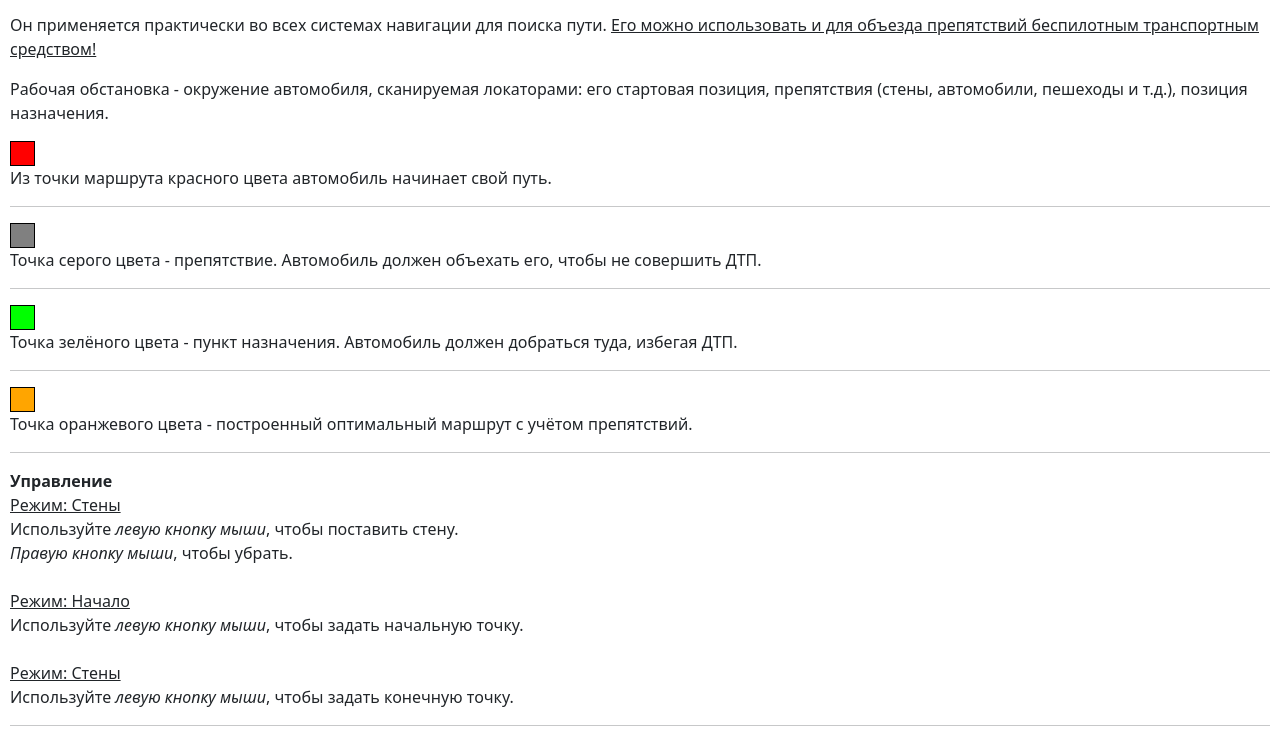
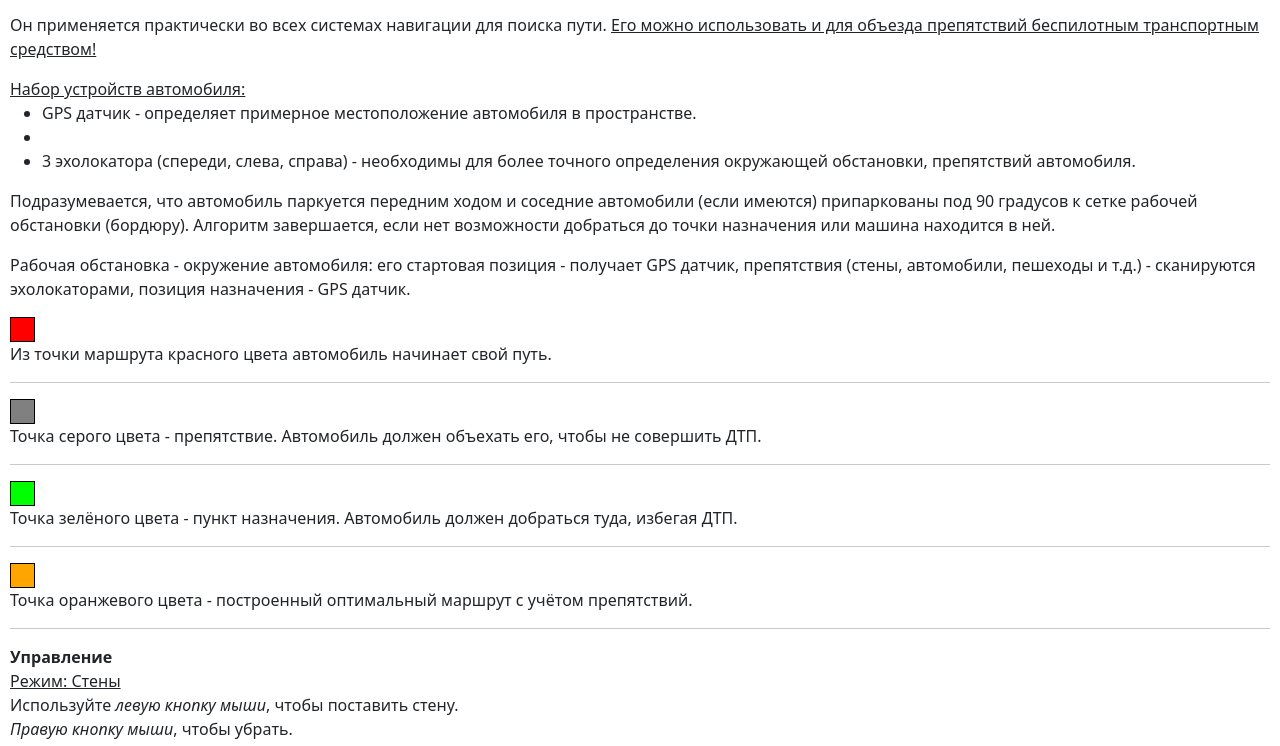
Before and after one commit to niromru/vved-spec, a plain HTML site: page index.html in a window 1280 px wide. Shown: the part 176-922 px from the top of the page. Drawn offline with Linux system fonts and the light colour scheme.

Commit message:
Update index.html

```diff
--- a/index.html
+++ b/index.html
@@ -64,10 +64,16 @@
 			<p>Введите размер стартовой обстановки:</p>
 			<input id="envX"></input> X <input id="envY"></input><button onclick="setEnv()">Задать</button>
 			<hr>
-			<h2>Прототип парковки автомобиля</h2>
+			<h2>Прототип автоматической парковки автомобиля</h2>
 			<p>Алгоритм работы программы основывается на алгоритме Дейкстры. Он используется для нахождения оптимального маршрута в графе.</p>
 			<p>Он применяется практически во всех системах навигации для поиска пути. <u>Его можно использовать и для объезда препятствий беспилотным транспортным средством!</u></p>
-			<p>Рабочая обстановка - окружение автомобиля, сканируемая локаторами: его стартовая позиция, препятствия (стены, автомобили, пешеходы и т.д.), позиция назначения.</p>
+			<u>Набор устройств автомобиля:</u>
+			<ul>
+				<li>GPS датчик - определяет примерное местоположение автомобиля в пространстве.<li>
+				<li>3 эхолокатора (спереди, слева, справа) - необходимы для более точного определения окружающей обстановки, препятствий автомобиля.</li>
+			</ul>
+			<p>Подразумевается, что автомобиль паркуется передним ходом и соседние автомобили (если имеются) припаркованы под 90 градусов к сетке рабочей обстановки (бордюру). Алгоритм завершается, если нет возможности добраться до точки назначения или машина находится в ней.</p>
+			<p>Рабочая обстановка - окружение автомобиля: его стартовая позиция - получает GPS датчик, препятствия (стены, автомобили, пешеходы и т.д.) - сканируются эхолокаторами, позиция назначения - GPS датчик.</p>
 			<div class="cell start" width="25px" height="25px"></div><p>Из точки маршрута красного цвета автомобиль начинает свой путь.</p><hr>
 			<div class="cell wall" width="25px" height="25px"></div><p>Точка серого цвета - препятствие. Автомобиль должен объехать его, чтобы не совершить ДТП.</p><hr>
 			<div class="cell end" width="25px" height="25px"></div><p>Точка зелёного цвета - пункт назначения. Автомобиль должен добраться туда, избегая ДТП.</p><hr>
@@ -86,7 +92,7 @@
 				<source src="static/automated-parking.mp4" type='video/mp4; codecs="avc1.42E01E, mp4a.40.2"'>
 			</video>
 			<hr>
-			<i>Проект <b>"Автоматическая парковка автомобиля"</b> выполнен <b>командой №1 группы О716Б</b> по дисциплине <b>"Введение в специальность"</b>. Проверил Астахов М. И.</i>
+			<i>Проект <b>"Прототип автоматической парковки автомобиля"</b> выполнен <b>командой №1 группы О716Б</b> по дисциплине <b>"Введение в специальность"</b>. Проверил Астахов М. И.</i>
 		</div>
 		<div id="settingsArea" style="display: none;">
 		<button class="selButton" id="modeButton0" onclick="changeMode(0)">Стены</button><button id="modeButton1" onclick="changeMode(1)">Начало</button><button id="modeButton2" onclick="changeMode(2)">Конец</button><br>
```
